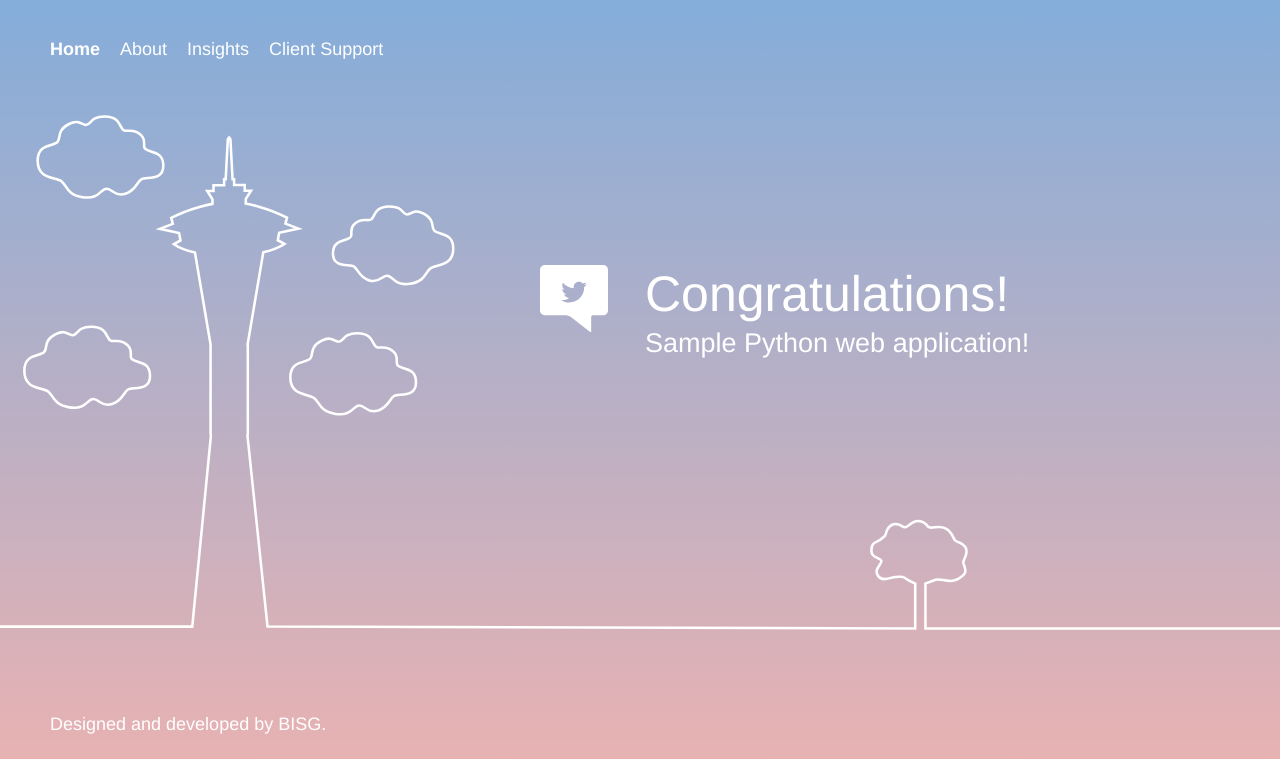
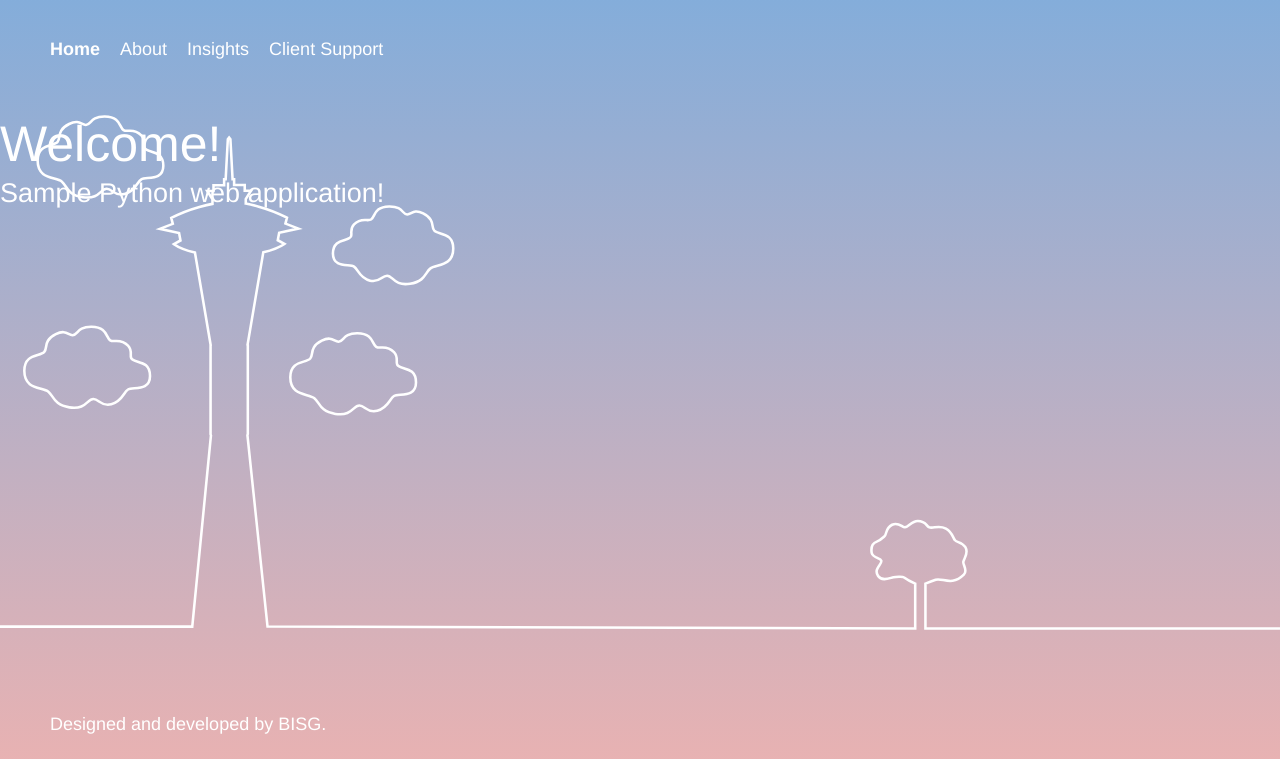
Before and after one commit to simeensheikh108/PythonProject, a Django app: page / in a window 1280 px wide. Shown: the part 16-775 px from the top of the page. Run offline with Django 3.2, Linux system fonts and the light colour scheme.

Commit message:
Update index.html

```diff
--- a/helloworld/templates/index.html
+++ b/helloworld/templates/index.html
@@ -55,13 +55,12 @@
             </nav>
         </header>
 
-        <div class="message">
-            <a class="twitter-link" href="http://twitter.com/home/?status=I%20created%20a%20project%20with%20AWS%20CodeStar!%20%23AWS%20%23AWSCodeStar%20https%3A%2F%2Faws.amazon.com%2Fcodestar"><img src="{% static "helloworld/img/tweet.svg" %}" /></a>
+
             <div class="text">
-                <h1>Congratulations!</h1>
+                <h1>Welcome!</h1>
                 <h2>Sample Python web application!</h2>
             </div>
-        </div>
+
     </div>
 
     <footer>
```
